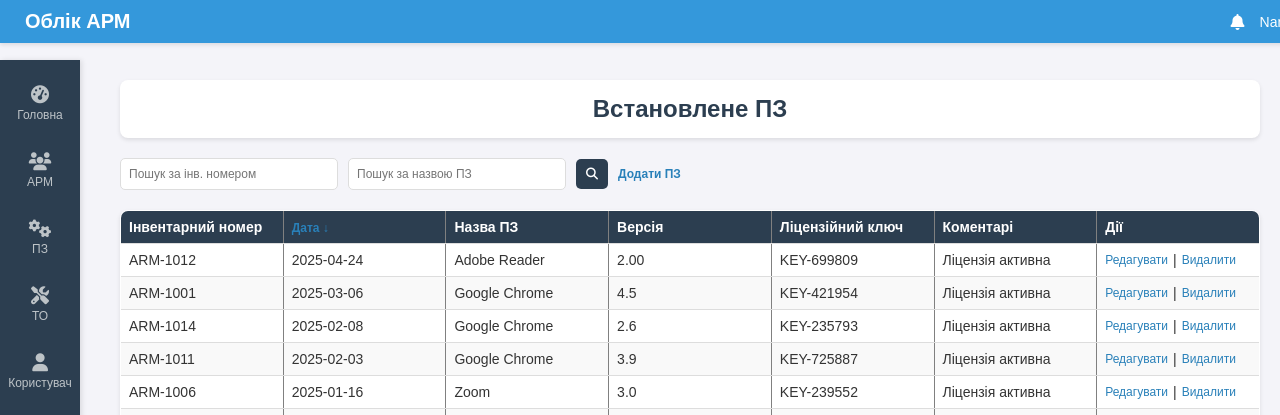
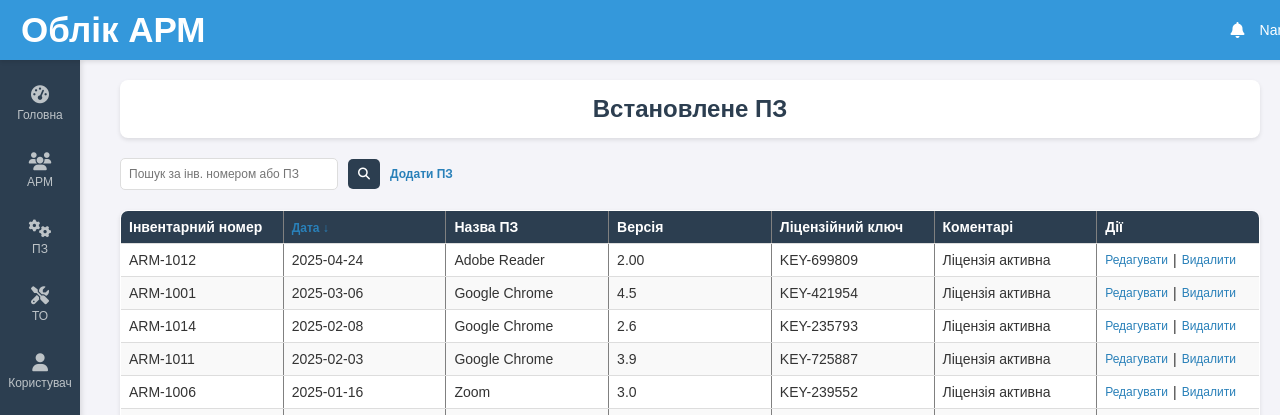
Before and after one commit to Vlad7773/it_support, a Flask app: page /software in a window 1280 px wide. Shown: the top 415 px of the page. Run offline with Flask 3, Linux system fonts and the light colour scheme; data comes from the database, SQL or seed files in the repository; both versions use the stored data as it was after the commit.

Commit message:
міні виправлення

```diff
--- a/routes.py
+++ b/routes.py
@@ -1,5 +1,6 @@
 from flask import Blueprint, render_template, request, redirect, url_for, flash
 import uuid
+from db import get_db_connection
 from db import (get_all_workplaces, get_inventory_numbers, add_workplace, get_workplace_by_id, update_workplace, delete_workplace,
                 search_workplaces, get_all_software, add_software, get_software_by_id, update_software,
                 delete_software, get_all_maintenance, add_maintenance, get_maintenance_by_id,
@@ -95,13 +96,32 @@ def delete_workplace_route(rowid):
 def software():
     try:
         sort_by_date = request.args.get('sort_by_date', 'desc')
-        search_term_inventory = request.form.get('search_term_inventory', None) if request.method == 'POST' else request.args.get('search_term_inventory', None)
-        search_term_name = request.form.get('search_term_name', None) if request.method == 'POST' else request.args.get('search_term_name', None)
+        search_term = request.form.get('search_term') or request.args.get('search_term')
 
-        software_records = get_all_software(sort_by_date, search_term_inventory, search_term_name)
-        return render_template('software.html', software_records=software_records, sort_by_date=sort_by_date, search_term_inventory=search_term_inventory, search_term_name=search_term_name)
+        conn = get_db_connection()
+        cur = conn.cursor()
+
+        query = "SELECT * FROM software WHERE 1=1"
+        params = []
+
+        if search_term:
+            query += " AND (inventory_number LIKE ? OR software_name LIKE ?)"
+            params.extend([f"%{search_term}%", f"%{search_term}%"])
+
+        query += f" ORDER BY date {sort_by_date}"
+
+        cur.execute(query, params)
+        software_records = cur.fetchall()
+        conn.close()
+
+        return render_template('software.html',
+                               software_records=software_records,
+                               sort_by_date=sort_by_date,
+                               search_term=search_term)
+
     except Exception as e:
         return f"Помилка: {e}", 500
+
 
 @main_bp.route('/add_software', methods=['GET', 'POST'])
 def add_software():
--- a/static/styles.css
+++ b/static/styles.css
@@ -21,12 +21,12 @@ body {
 }
 
 .top-bar-left {
-    font-size: 20px; /* Збільшено з 18px */
+    font-size: 35px; /* Збільшено з 18px */
     font-weight: bold;
 }
 
 .top-bar-left span {
-    margin-left: 5px;
+    margin-left: 1px;
 }
 
 .top-bar-right {
--- a/templates/index.html
+++ b/templates/index.html
@@ -13,7 +13,7 @@
                 <canvas id="unitChart"></canvas>
                 <div class="chart-legend">
                     {% for unit, count in unit_data %}
-                    <div><span class="legend-color legend-color-{{ loop.index0 }}"></span> {{ count }} {{ unit }}</div>
+                    <div><span class="legend-color legend-color-{{ loop.index0 }}"></span>  {{ unit }}</div>
                     {% endfor %}
                 </div>
             </div>
@@ -21,7 +21,7 @@
                 <canvas id="softwareChart"></canvas>
                 <div class="chart-legend">
                     {% for software, count in software_data %}
-                    <div><span class="legend-color legend-color-{{ loop.index0 }}"></span> {{ count }} {{ software }}</div>
+                    <div><span class="legend-color legend-color-{{ loop.index0 }}"></span>  {{ software }}</div>
                     {% endfor %}
                 </div>
             </div>
--- a/templates/software.html
+++ b/templates/software.html
@@ -6,8 +6,7 @@
     </div>
 
     <form method="POST" action="/software" class="search-form">
-        <input type="text" name="search_term_inventory" placeholder="Пошук за інв. номером" value="{{ search_term_inventory or '' }}">
-        <input type="text" name="search_term_name" placeholder="Пошук за назвою ПЗ" value="{{ search_term_name or '' }}">
+        <input type="text" name="search_term" placeholder="Пошук за інв. номером або ПЗ" value="{{ search_term or '' }}">
         <button type="submit"><i class="fas fa-search"></i></button>
         <a href="/add_software" class="add-button">Додати ПЗ</a>
     </form>
```
Also changed, not shown: workplaces.db.
